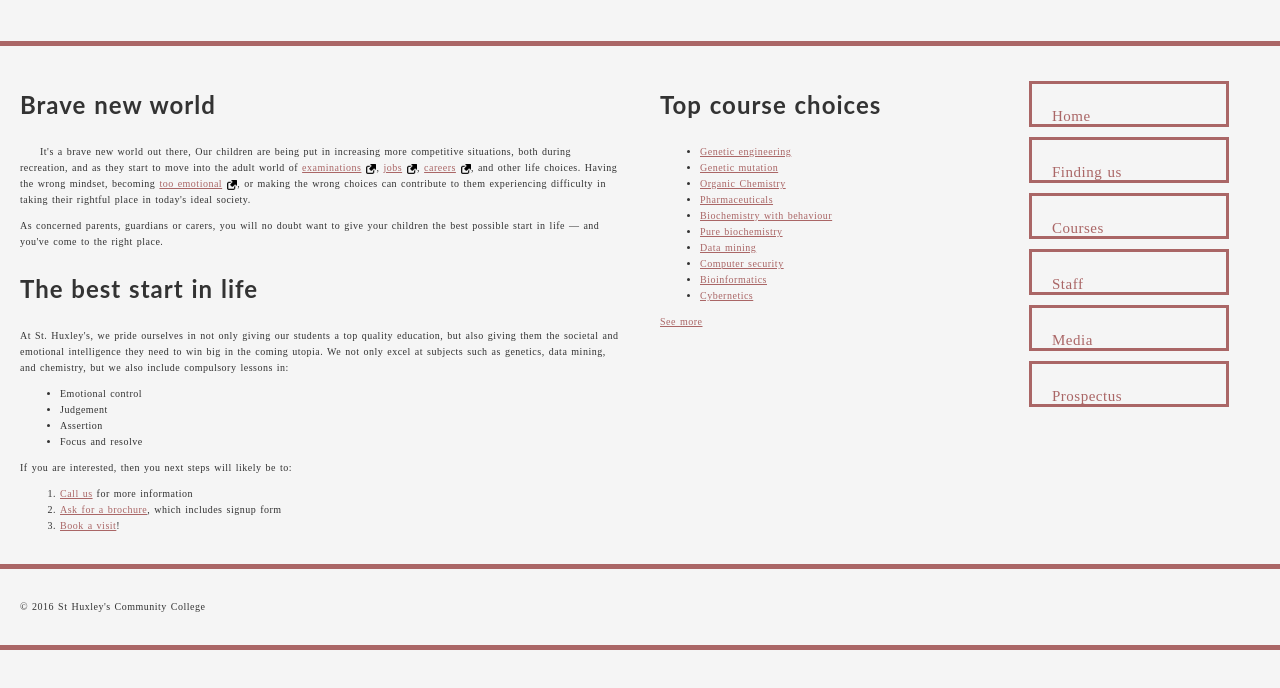
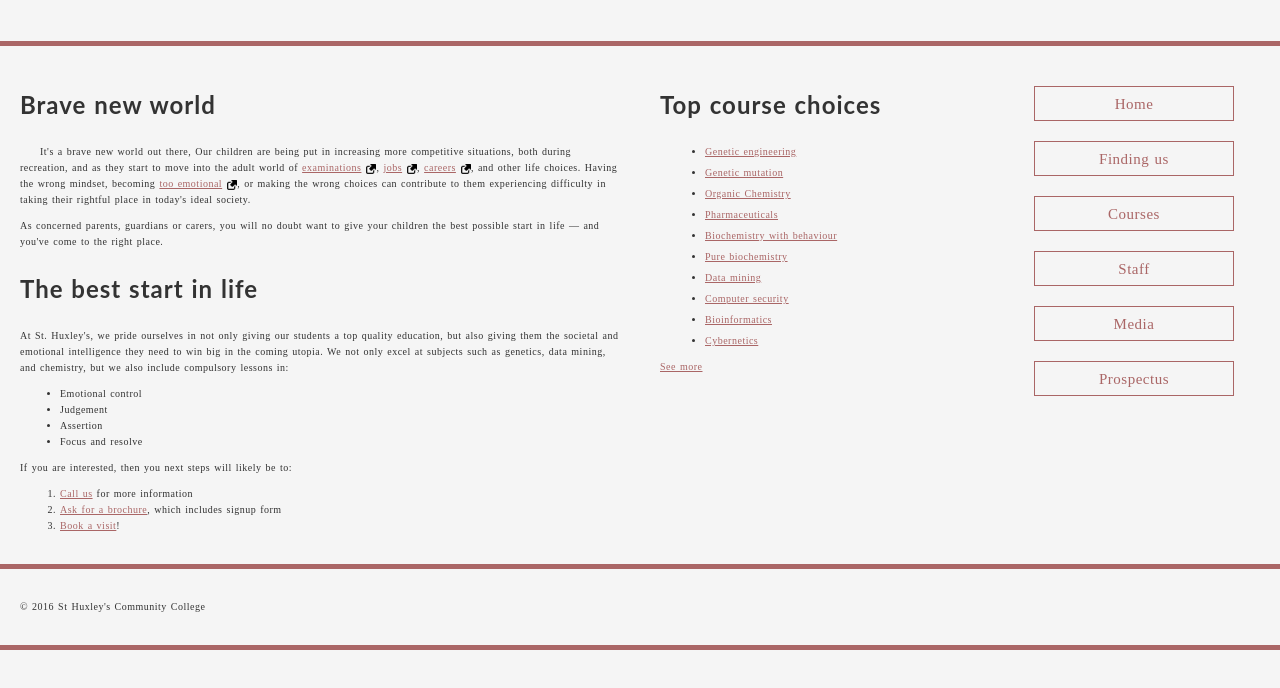
Before and after one commit to ayomideemma/ayomideemma.github.io, a plain HTML site: page Assignment 3/lab 3/index.html in a window 1280 px wide. Shown: the part 106-794 px from the top of the page. Drawn offline with Linux system fonts and the light colour scheme; a web font is replaced by a local one.

Commit message:
Update index.css
final commit to lab 3

```diff
--- a/Assignment 3/lab 3/index.css
+++ b/Assignment 3/lab 3/index.css
@@ -88,6 +88,10 @@
     margin-top: 0;
   }
 
+  aside li{
+    margin: 5px;
+  }
+
   a {
     color: #a66;
     text-decoration: underline;
@@ -115,17 +119,16 @@
 
 nav li{
   display: block;
-  border: solid #a66;
+  border: 1px solid #a66;
   float: left;
   width: 200px;
-  height: 25px;
-  margin: 5px;
-  padding: 20px;
+  height: 35px;
+  margin: 10px;
+  padding: 5px;
+  text-align: center;
 }
 
 nav a{
   text-decoration: none;
   font-size: 15px;
-  align-items: center;
-
 }
```
